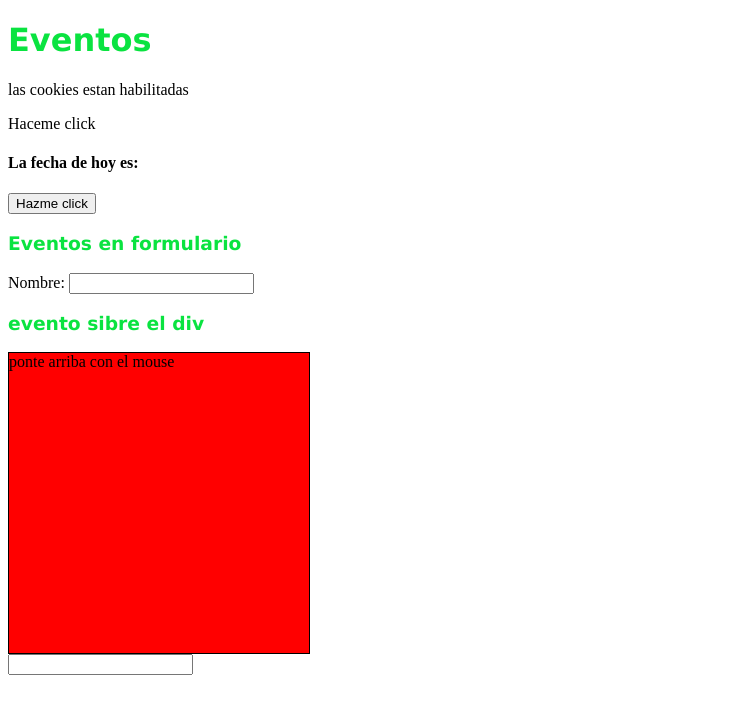
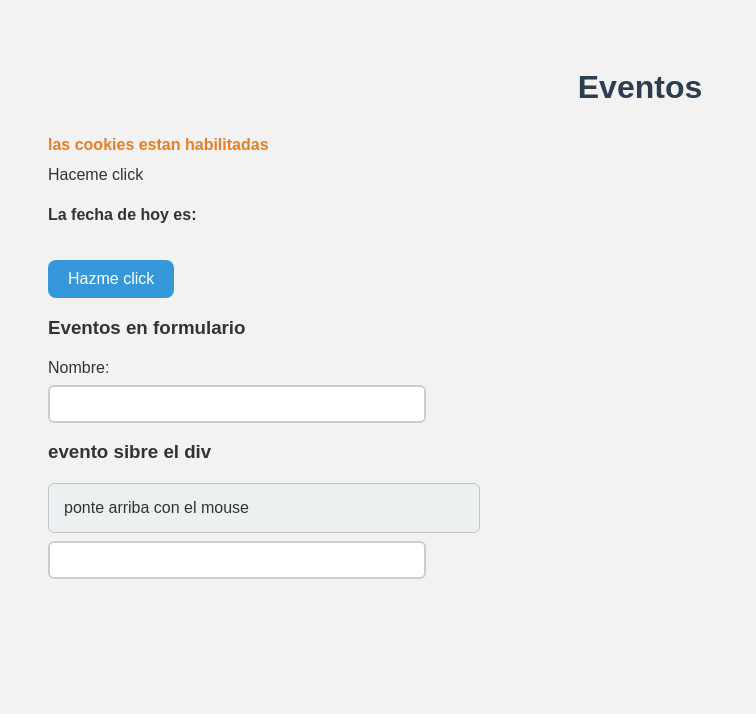
Before and after one commit to udealvarez/JavaScript-para-DOM, a plain HTML site: page 01-JavaScript-en-la-web/2-Eventos/1-Eventos/index.html in a window 1280 px wide. Shown: the whole page, without its empty margins (0-756 px from the left). Drawn offline with Linux system fonts and the light colour scheme.

Commit message:
Actualizacion archivo CSS

```diff
--- a/01-JavaScript-en-la-web/2-Eventos/1-Eventos/style.css
+++ b/01-JavaScript-en-la-web/2-Eventos/1-Eventos/style.css
@@ -1,12 +1,68 @@
-h1, h3{
-    color: rgb(10, 227, 64);
-    font-family: Verdana;
+body {
+    font-family: Arial, sans-serif;
+    background-color: #f2f2f2;
+    padding: 40px;
+    color: #333;
 }
 
-div{
-    height: 300px;
-    width: 300px;
-    border: 1px solid black;
-    background-color: red;
+h1 {
+    text-align: center;
+    color: #2c3e50;
+    margin-bottom: 30px;
+}
 
+p {
+    margin: 12px 0;
+    font-size: 16px;
 }
+
+button {
+    padding: 10px 20px;
+    background-color: #3498db;
+    color: white;
+    border: none;
+    border-radius: 8px;
+    cursor: pointer;
+    margin-top: 15px;
+    font-size: 16px;
+}
+
+button:hover {
+    background-color: #2980b9;
+}
+
+form {
+    margin-top: 20px;
+}
+
+input[type="text"] {
+    padding: 8px 12px;
+    border: 2px solid #ccc;
+    border-radius: 6px;
+    margin-top: 8px;
+    width: 60%;
+    max-width: 350px;
+    display: block;
+    font-size: 16px;
+}
+
+#testeo, #test {
+    margin-top: 10px;
+    font-weight: bold;
+    color: #e67e22;
+}
+
+div {
+    padding: 15px;
+    background-color: #ecf0f1;
+    border: 1px solid #bdc3c7;
+    border-radius: 6px;
+    margin-top: 20px;
+    transition: background-color 0.3s ease;
+    cursor: pointer;
+    max-width: 400px;
+}
+
+div:hover {
+    background-color: #dfe6e9;
+}
--- a/01-JavaScript-en-la-web/2-Eventos/2-Eventos-de-teclado/style.css
+++ b/01-JavaScript-en-la-web/2-Eventos/2-Eventos-de-teclado/style.css
@@ -1,4 +1,33 @@
-h1{
-    color: rgb(10, 227, 64);
-    font-family: Verdana;
+body {
+    font-family: Arial, sans-serif;
+    background-color: #f8f9fa;
+    padding: 40px;
+    color: #333;
 }
+
+h1 {
+    text-align: center;
+    color: #2c3e50;
+    margin-bottom: 30px;
+}
+
+input[type="text"] {
+    display: block;
+    margin: 0 auto 20px auto;
+    padding: 10px 15px;
+    font-size: 16px;
+    border: 2px solid #ccc;
+    border-radius: 8px;
+    width: 60%;
+    max-width: 400px;
+    box-shadow: 0 0 8px rgba(0, 0, 0, 0.05);
+}
+
+/* Párrafo de mensaje (como capsLock activado) */
+#capsLock {
+    text-align: center;
+    font-size: 16px;
+    font-weight: bold;
+    color: #e74c3c;
+    margin-top: 10px;
+}
```
